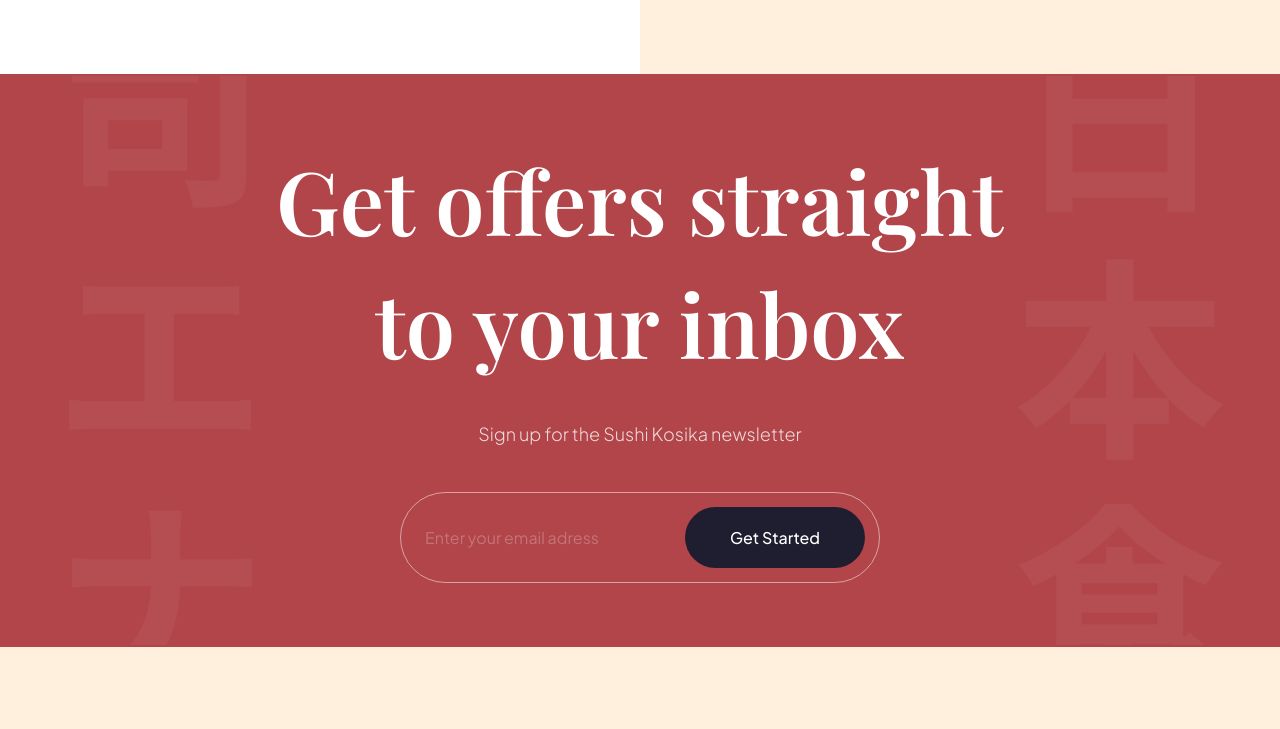
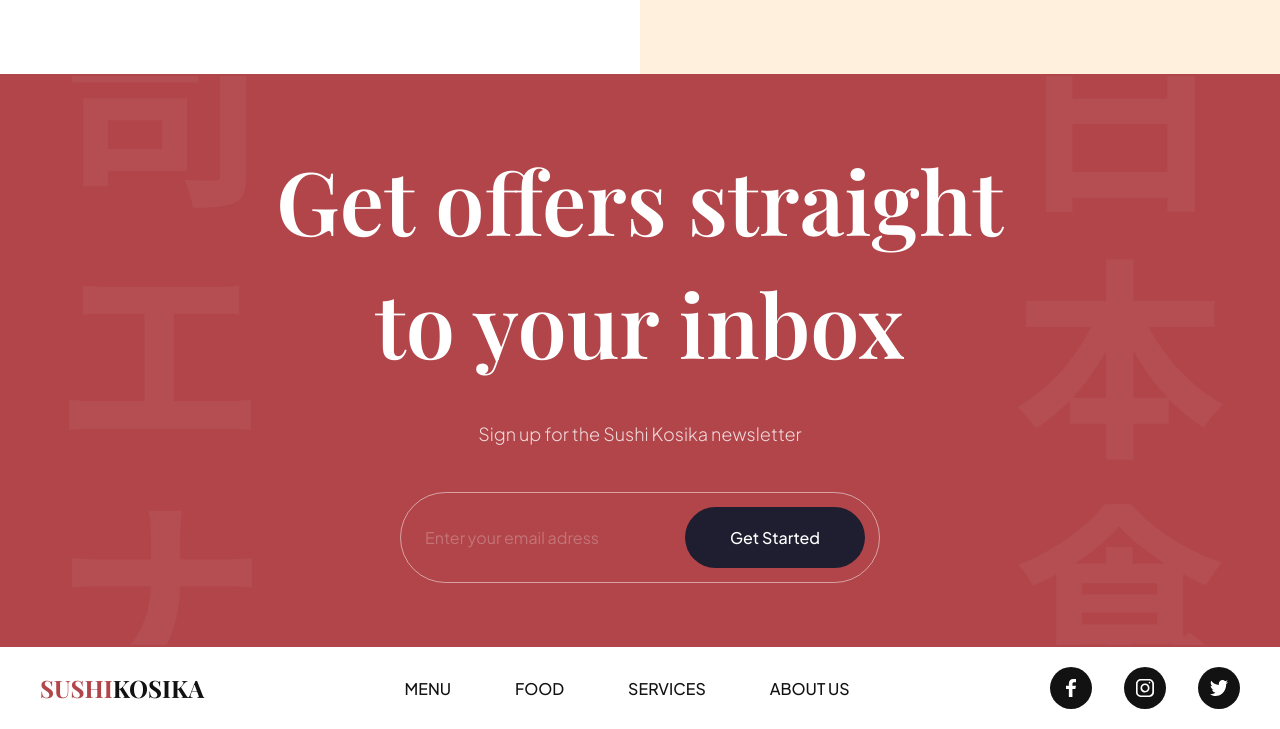
Before and after one commit to Panagopulos/Sushi-restaurant-Kosika, a website built with Vite: page index.html in a window 1280 px wide. Shown: the part 3624-4353 px from the top of the page. Before the commit the page ends 4271 px from the top, so only its background shows below. Built offline with nearby package versions, Linux system fonts and the light colour scheme.

Commit message:
Created and styled footer.

```diff
--- a/css/sections/footer.css
+++ b/css/sections/footer.css
@@ -0,0 +1,61 @@
+.footer {
+    width: 100%;
+    padding: 20px 40px;
+    background: var(--color-white);
+
+    flex-wrap: wrap;
+    gap: 20px;
+    overflow: hidden;
+}
+
+.footer__logo {
+    font-size: 24px;
+    font-weight: bold;
+    font-family: var(--playfair-display);
+    text-transform: uppercase;
+    color: var(--secondary-color);
+
+    cursor: pointer;
+}
+
+.footer__logo span {
+    color: var(--primary-color);
+}
+
+.footer ul {
+    list-style: none;
+
+    display: flex;
+    flex-wrap: wrap;
+    flex-direction: row;
+    gap: 64px;
+}
+
+.footer ul:last-child {
+    gap: 32px;
+}
+
+.footer__nav li {
+    font-size: 16px;
+    font-weight: 500;
+    font-family: var(--plus-jakarta-sans);
+    text-transform: uppercase;
+    color: var(--secondary-color);
+
+    cursor: pointer;
+}
+
+.footer__social li {
+    width: 42px;
+    height: 42px;
+    background-color: var(--secondary-color);
+
+    border-radius: 100%;
+}
+
+.footer__social li img {
+    width: 45%;
+    height: 45%;
+
+    object-fit: contain;
+}
--- a/css/style.css
+++ b/css/style.css
@@ -288,7 +288,7 @@
       flex-direction: column;
     }
 
-    .trending-drink {
+    .trending-drinks {
       flex-direction: column-reverse;
     }
 
--- a/index.html
+++ b/index.html
@@ -357,6 +357,31 @@
   </div>
 </section>
 
+
+<footer class="footer flex-between">
+  <h3 class="footer__logo">
+    <span>Sushi</span>Kosika
+  </h3>
+
+  <ul class="footer__nav">
+    <li><a href="#menu">Menu</a></li>
+    <li><a href="#food">Food</a></li>
+    <li><a href="#services">Services</a></li>
+    <li><a href="#about-us">About Us</a></li>
+  </ul>
+
+  <ul class="footer__social">
+    <li class="flex-center">
+      <img src="assets/facebook.svg" alt="facebook">
+    </li>
+    <li class="flex-center">
+      <img src="assets/instagram.svg" alt="instagram">
+    </li>
+    <li class="flex-center">
+      <img src="assets/twitter.svg" alt="twitter">
+    </li>
+  </ul>
+</footer>
   <script src="js/script.js" type="module"></script>
 </body>
 </html>
```
